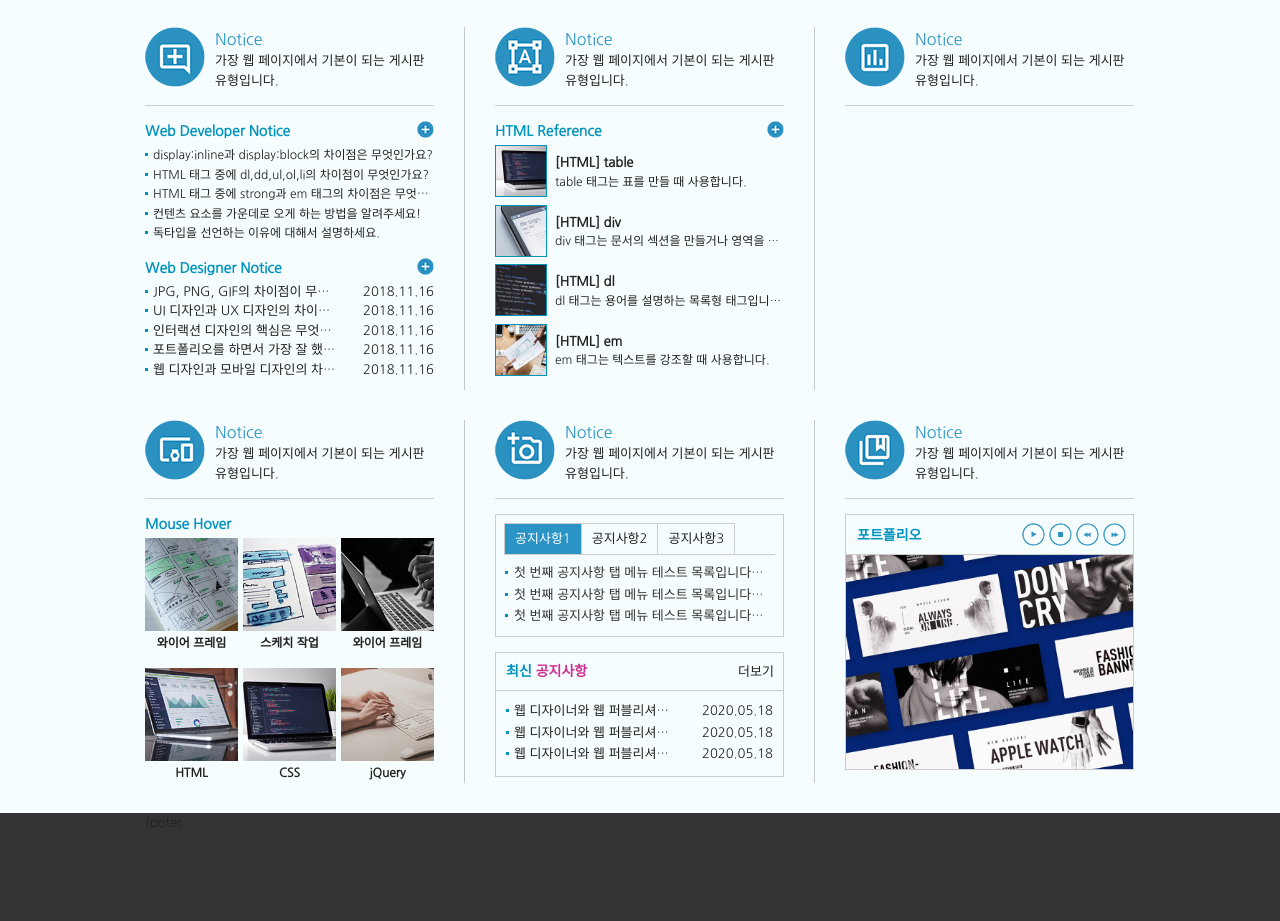
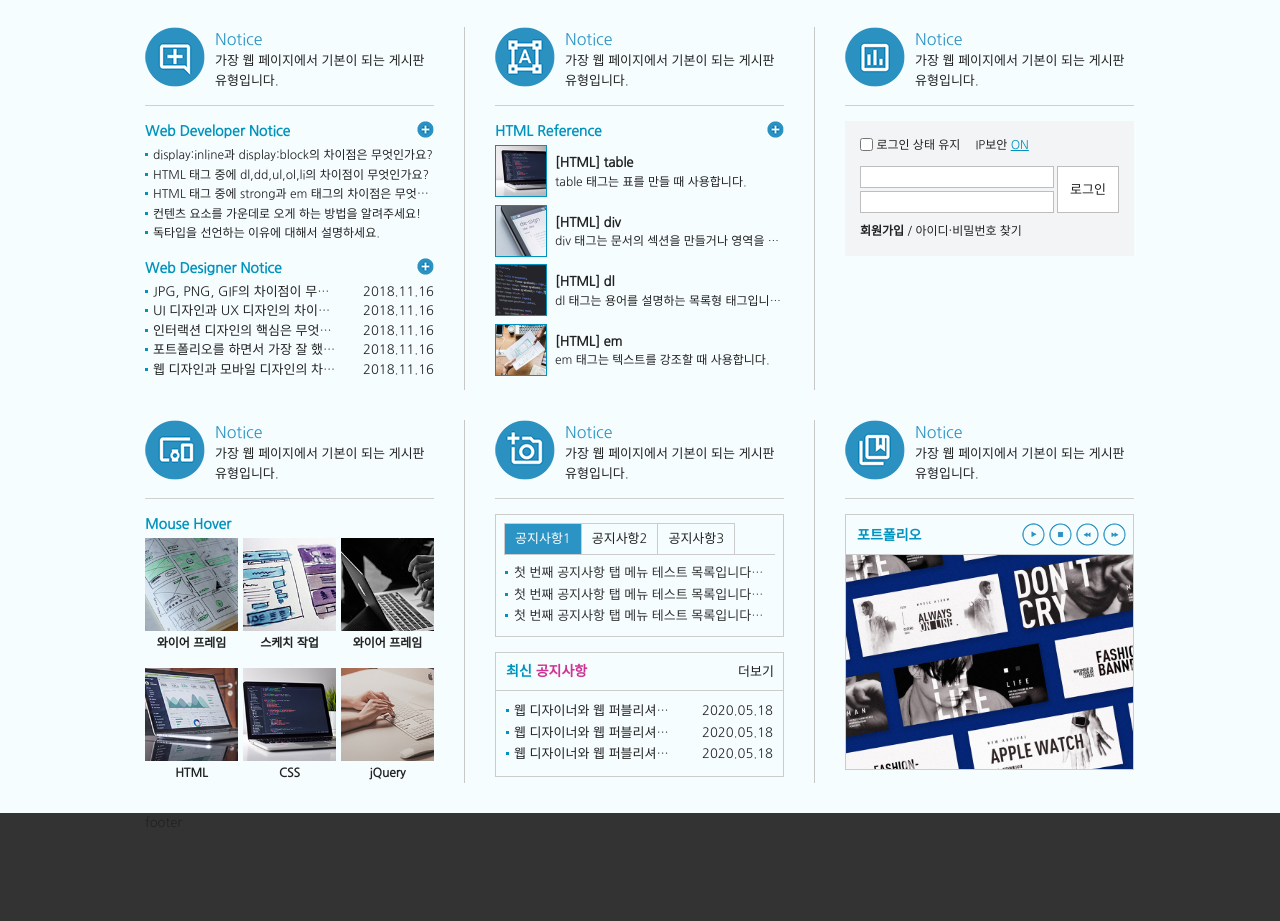
Before and after one commit to ktd1230/Html-CSS-JavaScript, a plain HTML site: page web/index.html in a window 1280 px wide. Shown: the part 798-1719 px from the top of the page. Drawn offline with Linux system fonts and the light colour scheme; a web font is replaced by a local one.

Commit message:
[+] IMPROVE 로그인

```diff
--- a/web/css/reset.css
+++ b/web/css/reset.css
@@ -23,6 +23,9 @@ dl, ul, li, ol, menu {list-style: none;}
 /* 제목 태그 초기화 */
 h1, h2, h3, h4, h5, h6 {font-size: 13px; color: #222; font-weight: normal;}
 
+/* 테두리  초기화 */
+img, fieldset {border: 0 none;}
+
 /* IR 효과 */
 /* 의미있는 이미지의 대체 텍스트를 제공하는 경우 */
 .ir_pm {display: block; overflow: hidden; font-size: 0; line-height: 0; text-indent: -9999px;}
--- a/web/css/style.css
+++ b/web/css/style.css
@@ -224,3 +224,19 @@ font-weight: bold;}
 .gallery .gallery_btn li.gb_icon3 a:hover {background-position: -173px -166px;}
 .gallery .gallery_btn li.gb_icon4 a:hover {background-position: -173px -189px;}
 .gallery .gallery_img img {width: 100%;}
+
+/* 로그인 */
+#login_form {background: #f2f4f5; padding: 15px;}
+.login_header {overflow: hidden; font-size: 12px; height: 30px;}
+.login_header .lh_check {float: left; padding-right: 15px;}
+.login_header .lh_check .input_check {vertical-align: -2px;}
+.login_header .lh_ip {float: left;}
+.login_header .lh_ip em {color: #0093bd; text-decoration: underline;}
+.login_content {position: relative;}
+.login_content .lc_btn {position: absolute; right: 0; top: 0; width: 62px; height: 47px;
+background: #fff; border: 1px solid #bebebe;}
+.login_content .input_text {width: 182px; height: 16px; padding: 2px 5px;
+    border: 1px solid #bebebe; margin-bottom: 3px; background: #fff;}
+.login_footer {margin-top: 5px;}
+.login_footer li {display: inline;}
+.login_footer li a {font-size: 12px;}
--- a/web/index.html
+++ b/web/index.html
@@ -223,6 +223,40 @@
                                 <span class="ico_img ir_pm">아이콘</span>
                                 <span class="ico_tit">Notice</span>
                                 <p class="ico_desc">가장 웹 페이지에서 기본이 되는 게시판 유형입니다.</p>
+                                <!-- 로그인 -->
+                                <div class="login-wrap">
+                                    <h4 class="ir_su">로그인 정보</h4>
+                                    <form action="" id="login_form">
+                                        <div class="login_header">
+                                            <h5 class="ir_su">로그인 보안</h5>
+                                            <div class="lh_check">
+                                                <input id="infor_check" type="checkbox" class="input_check">
+                                                <label for="infor_check">로그인 상태 유지</label>
+                                            </div>
+                                            <div class="lh_ip">
+                                                IP보안 <em>ON</em>
+                                            </div>
+                                        </div>
+                                        <div class="login_content">
+                                            <h5 class="ir_su">로그인 영역</h5>
+                                            <div class="lc_text">
+                                                <label for="uid" class="ir_su">아이디</label>
+                                                <input type="text" id="uid" name="uid" class="input_text" maxlength="20">
+                                                <label for="uid" class="ir_su">비밀번호</label>
+                                                <input type="password" id="upw" name="upw" class="input_text" maxlength="20">
+                                            </div>
+                                            <button class="lc_btn" type="submit">로그인</button>
+                                        </div>
+                                        <div class="login_footer">
+                                            <h5 class="ir_su">로그인 문제해결</h5>
+                                            <ul>
+                                                <li><a href="#"><strong>회원가입</strong> / </a></li>
+                                                <li><a href="#">아이디</a>&middot;<a href="#">비밀번호 찾기</a></li>
+                                            </ul>
+                                        </div>
+                                    </form>
+                                </div>
+                                <!-- //로그인 -->
                             </h3>
                         </div>
                         <!-- //col3 -->
```
